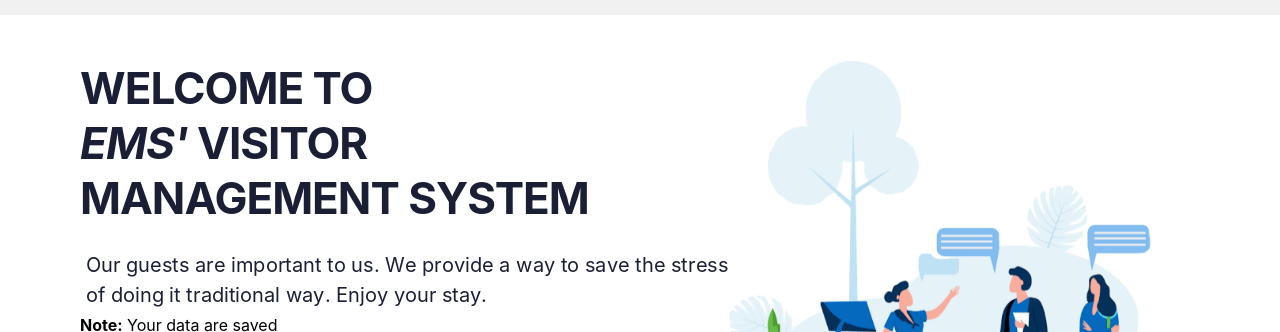
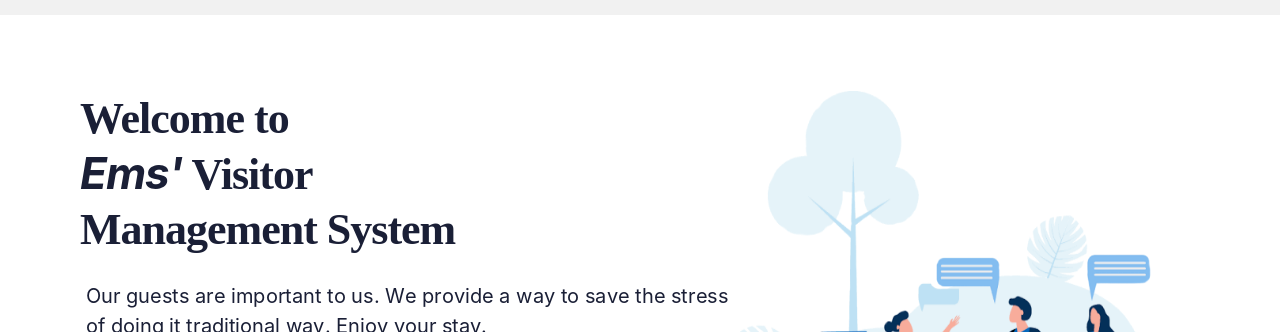
Before and after one commit to holuwateemeeleyin/visitor-management-system, a React (Create React App) app in the folder client/: page / in a window 1280 px wide. Shown: the part 320-652 px from the top of the page. Built offline with nearby package versions, Linux system fonts and the light colour scheme; no server answers.

Commit message:
Added changes to styles

```diff
--- a/client/public/style.css
+++ b/client/public/style.css
@@ -117,7 +117,7 @@ header .navItem svg {
     padding: 90px 0;
     background-size: 100% 100%;
     background-repeat: no-repeat;
-    padding-top: 40px;
+    padding-top: 70px;
     background-position: center;
     background-size: cover;
 }
@@ -128,10 +128,11 @@ header .navItem svg {
     color: #1a1f36;
     line-height: 55px;
     padding-bottom: 25px;
-    text-transform: uppercase;
+    /* text-transform: uppercase; */
     font-weight: 600;
     text-align: left;
     font-weight: bolder;
+    font-family: 'Times New Roman', Times, serif;
 }
 
 
@@ -160,6 +161,7 @@ header .navItem svg {
     box-shadow: 5px 5px 20px 5px #014e07;
     transition: ease-in all 0.5s;
 }
+
 .search-contacts{
     align-items: center;
     text-align: center;
```
